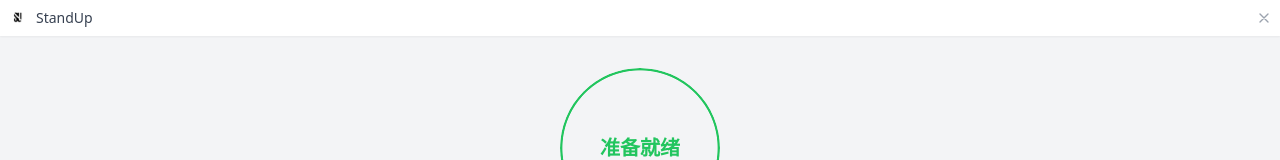
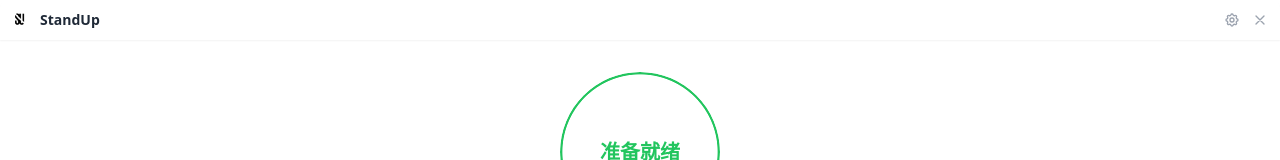
Before and after one commit to JiuRanYa/StandUp, a React (Vite) app: page / in a window 1280 px wide. Shown: the top 160 px of the page. Built offline with nearby package versions, Linux system fonts and the light colour scheme.

Commit message:
feat: header add setting

```diff
--- a/src/layout/Header.tsx
+++ b/src/layout/Header.tsx
@@ -1,27 +1,40 @@
 import React from 'react';
 import { Window } from '@tauri-apps/api/window';
+import { useNavigate } from 'react-router-dom';
 
 const Header: React.FC = () => {
     const appWindow = new Window('main')
+    const navigate = useNavigate();
 
     return (
         <div
-            className="bg-white shadow-sm p-2 flex justify-between items-center cursor-move"
+            className="shadow-sm p-2 flex justify-between items-center cursor-move rounded-t-lg"
             data-tauri-drag-region
         >
             <div className="flex items-center space-x-2">
-                <img src="/logo.png" alt="StandUp Logo" className="h-5 w-5" />
-                <span className="text-sm font-medium text-gray-700">StandUp</span>
+                <img src="/logo.png" alt="StandUp Logo" className="h-6 w-6 rounded-md" />
+                <span className="text-sm font-semibold text-gray-800">StandUp</span>
             </div>
+            <div className="flex items-center space-x-1">
+                <button
+                    onClick={() => navigate('/settings')}
+                    className="text-gray-400 hover:text-gray-600 transition-colors duration-200 ease-in-out p-1 rounded-full hover:bg-gray-100"
+                >
+                    <svg xmlns="http://www.w3.org/2000/svg" className="h-4 w-4" fill="none" viewBox="0 0 24 24" stroke="currentColor">
+                        <path strokeLinecap="round" strokeLinejoin="round" strokeWidth={2} d="M10.325 4.317c.426-1.756 2.924-1.756 3.35 0a1.724 1.724 0 002.573 1.066c1.543-.94 3.31.826 2.37 2.37a1.724 1.724 0 001.065 2.572c1.756.426 1.756 2.924 0 3.35a1.724 1.724 0 00-1.066 2.573c.94 1.543-.826 3.31-2.37 2.37a1.724 1.724 0 00-2.572 1.065c-.426 1.756-2.924 1.756-3.35 0a1.724 1.724 0 00-2.573-1.066c-1.543.94-3.31-.826-2.37-2.37a1.724 1.724 0 00-1.065-2.572c-1.756-.426-1.756-2.924 0-3.35a1.724 1.724 0 001.066-2.573c-.94-1.543.826-3.31 2.37-2.37.996.608 2.296.07 2.572-1.065z" />
+                        <path strokeLinecap="round" strokeLinejoin="round" strokeWidth={2} d="M15 12a3 3 0 11-6 0 3 3 0 016 0z" />
+                    </svg>
+                </button>
                 <button
                     onClick={() => appWindow.hide()}
-                className="text-gray-400 hover:text-gray-600 transition-colors duration-200 ease-in-out"
+                    className="text-gray-400 hover:text-gray-600 transition-colors duration-200 ease-in-out p-1 rounded-full hover:bg-gray-100"
                 >
                     <svg xmlns="http://www.w3.org/2000/svg" className="h-4 w-4" fill="none" viewBox="0 0 24 24" stroke="currentColor">
                         <path strokeLinecap="round" strokeLinejoin="round" strokeWidth={2} d="M6 18L18 6M6 6l12 12" />
                     </svg>
                 </button>
             </div>
+        </div>
     );
 };
 
--- a/src/layout/index.tsx
+++ b/src/layout/index.tsx
@@ -4,7 +4,7 @@ import Header from './Header';
 
 const Layout: React.FC = () => {
     return (
-        <div className="flex flex-col min-h-screen bg-gray-100">
+        <div className="flex flex-col min-h-screen rounded-lg overflow-hidden shadow-lg">
             <Header />
             <div className="flex-grow p-8">
                 <Outlet />
```
Lines whose indentation alone changed are shown as unchanged.
